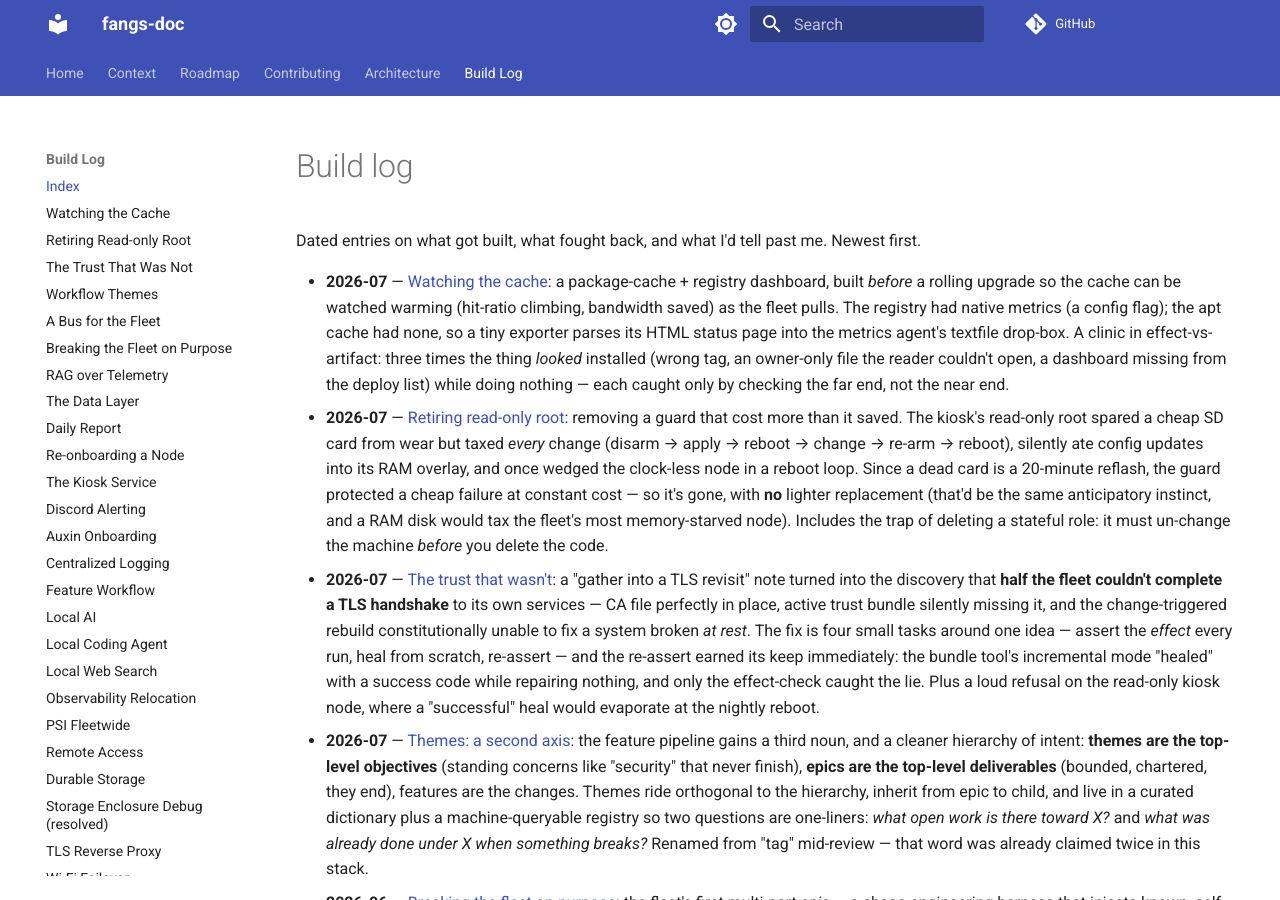
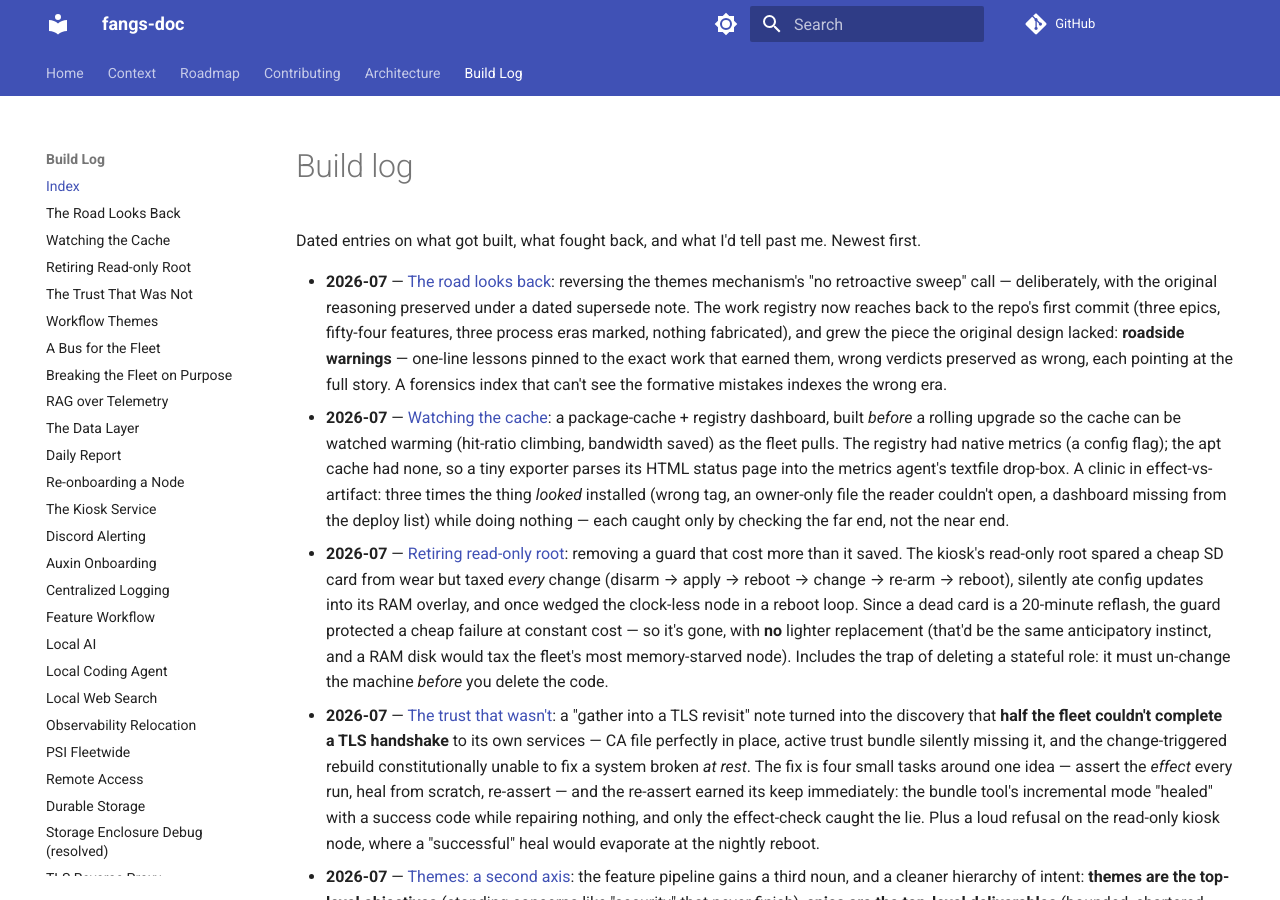
Before and after one commit to Caleb-Wrobel/fangs-doc, an MkDocs documentation site: the page built from docs/log/README.md, in a window 1280 px wide and 900 px high. Built offline with MkDocs 1.6.1 and Material for MkDocs 9.7.7, drawn with Linux system fonts in a browser that asks for light colours; comment, search, counter and statistics services are not loaded.

Commit message:
the log looks behind / old wounds signed beside the road / no map forgets now
New build-log entry: the work-registry retrofit (full archaeology to the
first commit, roadside warnings, wrong verdicts preserved as wrong), plus
a dated supersede note on the themes entry's no-retroactive-sweep call,
and nav/index wiring.

---
what was written stands / a signpost beside the words / points to what we learned

Co-Authored-By: Claude Fable 5 <noreply@anthropic.com>
Claude-Session: https://claude.ai/code/session_017Xj8nLK1JSGynuTYY5S9wD

```diff
--- a/docs/log/README.md
+++ b/docs/log/README.md
@@ -3,6 +3,13 @@
 Dated entries on what got built, what fought back, and what I'd tell past me.
 Newest first.
 
+- **2026-07** — [The road looks back](2026-07-registry-retrofit.md): reversing the themes
+  mechanism's "no retroactive sweep" call — deliberately, with the original reasoning preserved
+  under a dated supersede note. The work registry now reaches back to the repo's first commit
+  (three epics, fifty-four features, three process eras marked, nothing fabricated), and grew the
+  piece the original design lacked: **roadside warnings** — one-line lessons pinned to the exact
+  work that earned them, wrong verdicts preserved as wrong, each pointing at the full story. A
+  forensics index that can't see the formative mistakes indexes the wrong era.
 - **2026-07** — [Watching the cache](2026-07-cache-observability.md): a package-cache + registry
   dashboard, built *before* a rolling upgrade so the cache can be watched warming (hit-ratio climbing,
   bandwidth saved) as the fleet pulls. The registry had native metrics (a config flag); the apt cache
--- a/mkdocs.yml
+++ b/mkdocs.yml
@@ -46,6 +46,7 @@ nav:
       - TLS Proxy: architecture/tls-proxy.md
   - Build Log:
       - Index: log/README.md
+      - The Road Looks Back: log/2026-07-registry-retrofit.md
       - Watching the Cache: log/2026-07-cache-observability.md
       - Retiring Read-only Root: log/2026-07-readonly-root-retired.md
       - The Trust That Was Not: log/2026-07-internal-tls-trust.md
```
Also changed, not shown: docs/log/2026-07-registry-retrofit.md (added, +74 -0 lines), docs/log/2026-07-workflow-themes.md (+5 -0 lines).
